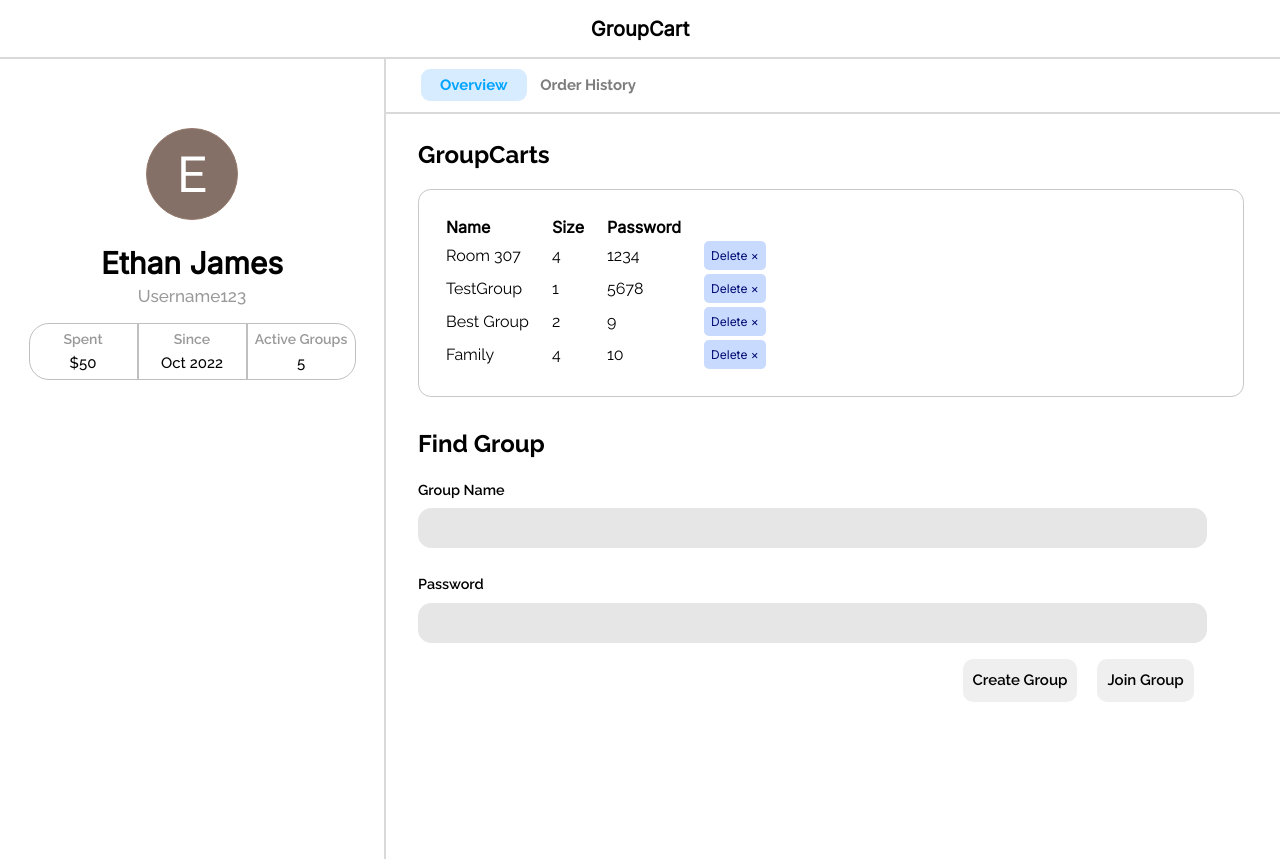
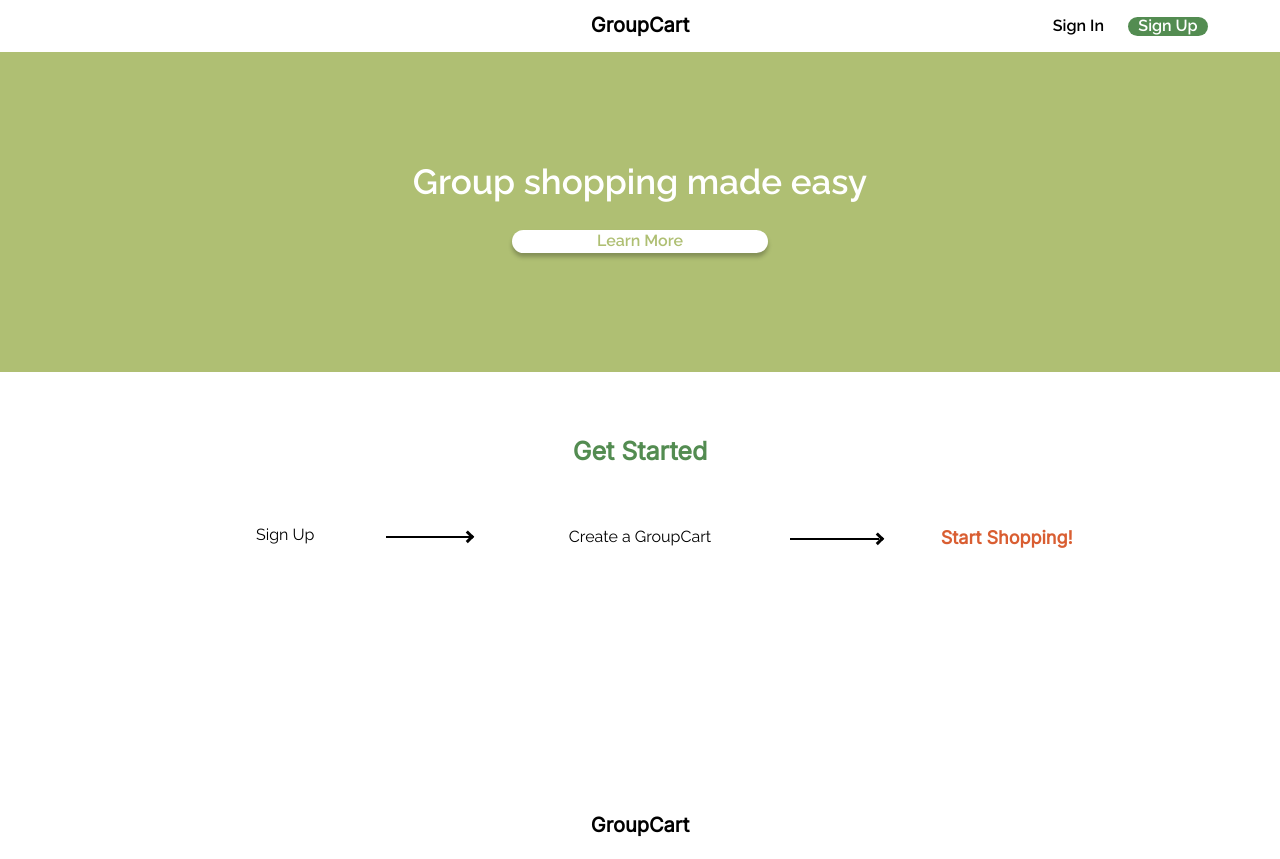
Before and after one commit to ethanoutangoun/groupcart, a React (Create React App) app in the folder frontend/: page / in a window 1280 px wide. Built offline with nearby package versions, Linux system fonts and the light colour scheme.

Commit message:
splash-page routing and css completed

```diff
--- a/frontend/package.json
+++ b/frontend/package.json
@@ -8,6 +8,7 @@
     "@testing-library/user-event": "^13.5.0",
     "react": "^18.2.0",
     "react-dom": "^18.2.0",
+    "react-router-dom": "^6.4.3",
     "react-scripts": "5.0.1",
     "web-vitals": "^2.1.4"
   },
--- a/frontend/src/App.css
+++ b/frontend/src/App.css
@@ -1,135 +1,193 @@
+.page {
+  height: 100vh;
+}
+
+h1{
+  text-align:center;
+  color: black;
+  font-family: 'Inter', sans-serif;
+  font-weight: 600;
+  font-size: 20px;
+}
+
+h2{
+  color: white;
+  font-family: 'Raleway';
+  font-weight: 600;
+  font-size: 35px;
+}
+
+h3{
+  color: #AFBF73;
+  font-family: 'Raleway';
+  font-weight: 600;
+  font-size: 16px;
+  padding-top: .05em;
+}
+
+h4{
+  color: white;
+  font-family: 'Inter', sans-serif;
+  font-weight: 600;
+  font-size: 15px;
+}
+
+h5{
+  color: black;
+  font-family: 'Inter', sans-serif;
+  font-weight: 600;
+  font-size: 15px;
+}
+
+h6{
+  color: #538C51;
+  font-family: 'Inter', sans-serif;
+  font-weight: 600;
+  font-size: 25px;
+}
+
+h8{
+  color: #D95E32;
+  font-family: 'Inter', sans-serif;
+  font-weight: 600;
+  font-size: 18px;
+}
+
+.sign-in-up{
+  margin-top: -35px;
+  margin-left: 70%
+}
+.sign-in-up li{
+  display: inline-block;
+  padding-left: 10%;
+}
+
+.sign-in-style{
+  font-family: 'Raleway';
+  font-style: normal;
+  font-weight: 600;
+  font-size: 16px;
+  color: #000000;
+  text-decoration: none;
+}
+
+.sign-up-style{
+  font-family: 'Raleway';
+  font-style: normal;
+  font-weight: 600;
+  font-size: 16px;
+  color: white;
+  text-decoration: none;
+}
+
+.learn-more{
+  text-align: center;
+  margin-right: 40px;
+}
+
+.learn-more li{
+  display: inline-block;
+}
+
+.learn-more-style{
+  color: #AFBF73;;
+  font-family: 'Raleway';
+  font-weight: 600;
+  font-size: 16px;
+  text-decoration: none;
+}
+
 
 .app-block{
-  position: absolute;
-  width: 1440px;
-  height: 445px;
-  left: 0px;
-  top: 84px;
+  margin-top: .2em;
+  width: 100%;
+  height: 20em;
+  text-align: center;
+  background: #AFBF73;
+}
 
+.app-block-slogan-wrapper{
+  margin-top: .2em;
+  padding-top: 5em;
+  width: 100%;
+  text-align: center;
   background: #AFBF73;
 }
 
 .app-header-block{
-  position: absolute;
-  width: 1440px;
-  height: 84px;
-  left: 0px;
-  top: 0px;
+  margin-bottom: 1em;
+  width: 100%;
+  text-align: center;
+}
 
-  background: #FFFFFF;
+.app-header-block {
+  margin-bottom: 1em;
+  width: 100%;
+}
+
+.app-header-block li{
+  display: inline-block;
+}
+
+.app-bottom-block{
+  margin-top: 17em;
+  width: 100%;
+  text-align: center;
+  background: white;
 }
 
 .app-sign-in-text{
   /* Sign In btn */
-  position: absolute;
-  width: 72px;
-  height: 21px;
-  left: 1141px;
-  top: 35px;
-
+  margin-left: 58%;
+  margin-top: -1.2em;
   font-family: 'Raleway';
   font-style: normal;
   font-weight: 600;
-  font-size: 20px;
-  line-height: 23px;
-
+  font-size: 16px;
   color: #000000;
 }
 
 .app-sign-up-button{
   /* Sign Up btn */
-  position: absolute;
-  width: 143px;
-  height: 47px;
-  left: 1245px;
-  top: 24px;
+  width: 5em;
+  height: 1.2em;
+  margin-left: 88.15%;
+  margin-top: -2.1em;
+
+  background: #538C51;
+  border-radius: 25px;
 }
 
-.app-sign-up-text{
-  /* Sign Up */
-  position: absolute;
-  width: 104px;
-  height: 36px;
-  left: 1277px;
-  top: 35px;
 
+.app-slogan-text{
+  /* Group shopping made easy */
   font-family: 'Raleway';
   font-style: normal;
   font-weight: 600;
-  font-size: 20px;
-  line-height: 23px;
-
-  color: #FFFFFF;
-}
-
-.app-title-text{
-  /* Title */
-  position: absolute;
-  width: 158px;
-  height: 44px;
-  left: 636px;
-  top: 27px;
-
-  font-family: 'Inter';
-  font-style: normal;
-  font-weight: 400;
-  font-size: 30px;
-  line-height: 36px;
-
-  color: #000000;
-}
-
-.app-menu-button{
-  /* Menu btn */
-  position: absolute;
-  width: 23px;
-  height: 20px;
-  left: 29px;
-  top: 29px;
-}
-
-.app-slogan-text{
-  /* Group shopping made easy */
-  position: absolute;
-  width: 670px;
-  height: 65px;
-  left: 389px;
-  top: 199px;
-
-  font-family: 'Raleway';
-  font-style: normal;
-  font-weight: 600;
-  font-size: 48px;
+  font-size: 32px;
   line-height: 56px;
-
   color: #FFFFFF;
 }
 
 .app-learn-more-button{
-  /* Create Account btn */
-  position: absolute;
-  width: 294px;
-  height: 63px;
-  left: 573px;
-  top: 301px;
+  /* Learn More */
+  width: 20%;
+  height: 7%;
+  margin-left: 40%;
+  margin-top: -36px;
+
+  background: #FFFFFF;
+  box-shadow: 0px 4px 4px rgba(0, 0, 0, 0.25);
+  border-radius: 50px;
 }
 
-.app-learn-more-text{
-  /* Learn More */
-  position: absolute;
-  width: 149px;
-  height: 27px;
-  left: 650px;
-  top: 319px;
-
-  font-family: 'Raleway';
-  font-style: normal;
-  font-weight: 600;
-  font-size: 26px;
-  line-height: 31px;
-
-  color: #538C51;
+/*
+.app-learn-more-button:hover {
+  transition: 0.1s;
+  color: #04A5FF;
+  background-color:rgba(215,236,255,255);
 }
+*/
 
 .app-background{
   background: #F5F5F5;
@@ -137,144 +195,70 @@
 
 .app-how-it-works-text{
   /* How it works */
-  position: absolute;
-  width: 249px;
-  height: 77px;
-  left: 600px;
-  top: 566px;
-
-  font-family: 'Raleway';
-  font-style: normal;
-  font-weight: 600;
-  font-size: 40px;
-  line-height: 47px;
-
-  color: #538C51;
+  margin-top: -13em;
+  text-align: center;
 }
 
 .app-how-it-works-subtext1{
   /* Sign Up */
-  position: absolute;
-  width: 123px;
-  height: 44px;
-  left: 266px;
-  top: 735px;
-
-  font-family: 'Raleway';
-  font-style: normal;
-  font-weight: 600;
-  font-size: 25px;
-  line-height: 29px;
-
-  color: #000000;
+  margin-top: 1em;
+  text-align: left;
+  margin-left: 20%;
 }
 
 .app-how-it-works-arrow1{
   /* Arrow 1 */
   box-sizing: border-box;
+  margin-top: -.5em;
+  margin-left: -33%;
 
-  position: absolute;
-  width: 144px;
-  height: 0px;
-  left: 411px;
-  top: 751px;
+  border: 1px solid #000000;
+  transform: matrix(.05, 0, 0, -1, 0, 0);
+}
 
-  border: 3px solid #000000;
-  transform: matrix(1, 0, 0, -1, 0, 0);
+.arrow {
+  /* Arrow Head */
+  margin-bottom: 5em;
+  margin-left: -26%;
+  border: solid black;
+  border-width: 0 3px 3px 0;
+  display: inline-block;
+  padding: 3px;
+  transform: rotate(-45deg) translate(0, -1em);
+  -webkit-transform: rotate(-45deg) translate(0, -.5em);
 }
 
 .app-how-it-works-subtext2{
   /* Create a GroupCart */
-  position: absolute;
-  width: 321px;
-  height: 44px;
-  left: 607px;
-  top: 737px;
-
-  font-family: 'Raleway';
-  font-style: normal;
-  font-weight: 600;
-  font-size: 25px;
-  line-height: 29px;
-
-  color: #000000;
+  margin-top: -6.5em;
+  margin-left: 0%;
 }
 
 .app-how-it-works-arrow2{
-  /* Arrow 2 */
+  /* Arrow 1 */
   box-sizing: border-box;
+  margin-top: -.5em;
+  margin-left: 30.5%;
+  padding-left: .3em;
+  border: 1px solid #000000;
+  transform: matrix(.1, 0, 0, -1, 0, 0);
+}
 
-  position: absolute;
-  width: 113px;
-  height: 0px;
-  left: 871px;
-  top: 751px;
-
-  border: 3px solid #000000;
-  transform: matrix(1, 0, 0, -1, 0, 0);
+.arrow2 {
+  /* Arrow Head */
+  margin-bottom: 5em;
+  margin-left: 38%;
+  border: solid black;
+  border-width: 0 3px 3px 0;
+  display: inline-block;
+  padding: 3px;
+  transform: rotate(-45deg) translate(0, -1em);
+  -webkit-transform: rotate(-45deg) translate(0, -.5em);
 }
 
 .app-how-it-works-subtext3{
   /* Start Shopping! */
-  position: absolute;
-  width: 203px;
-  height: 44px;
-  left: 1030px;
-  top: 736px;
-
-  font-family: 'Raleway';
-  font-style: normal;
-  font-weight: 600;
-  font-size: 25px;
-  line-height: 29px;
-
-  color: #D95E32;
+  margin-top: -6.6em;
+  text-align: left;
+  margin-left: 73.5%;
 }
-
-
-
-
-
-
-
-
-
-
-.App {
-  text-align: center;
-}
-
-.App-logo {
-  height: 40vmin;
-  pointer-events: none;
-}
-
-@media (prefers-reduced-motion: no-preference) {
-  .App-logo {
-    animation: App-logo-spin infinite 20s linear;
-  }
-}
-
-.App-header {
-  background-color: #282c34;
-  min-height: 100vh;
-  display: flex;
-  flex-direction: column;
-  align-items: center;
-  justify-content: center;
-  font-size: calc(10px + 2vmin);
-  color: white;
-}
-
-.App-link {
-  color: #61dafb;
-}
-
-@keyframes App-logo-spin {
-  from {
-    transform: rotate(0deg);
-  }
-  to {
-    transform: rotate(360deg);
-  }
-}
--- a/frontend/src/App.js
+++ b/frontend/src/App.js
@@ -1,69 +1,121 @@
-import logo from './logo.svg';
-import axios from 'axios'
+
 import './App.css';
 import React, { useState, useEffect } from 'react'
-import { Link, Route, Routes, useNavigate } from 'react-router-dom'
-import signIn from "./components/signIn";
-import signUp from "./components/signUp";
-import learnMore from "./components/learnMore";
+import { Link, NavLink, Route, Routes, useNavigate } from 'react-router-dom'
+import signIn from "./components/sign-in";
+import signUp from "./components/sign-up";
+import learnMore from "./components/learn-more";
+//import styled from "styled-components";
+
 
 
 function App() {
   const navigate = useNavigate()
 
-  return (
-    <div className="App">
+ /* const StyledLink = styled(Link)`
+  color: Blue;
+  text-decoration: none;
+  margin: 1rem;
+  position: relative;
+`;
+//<li><StyledLink to='/sign-in'>Sign In</StyledLink></li>
+
           <nav>
             <ul>
               <li><Link to='/sign-in'>Sign In</Link></li>
+            </ul>
+          </nav>
+
+        <div className="app-learn-more-button">
+          <h3>Learn More</h3>
+        </div>
+
+
+
+                <nav>
+          <ul className='sign-in-up'>
+            <li><Link to='/sign-in'>Sign In</Link></li>
             <li><Link to='/sign-up'>Sign Up</Link></li>
+          </ul>
+        </nav>
+        <nav>
+          <ul className='learn-more'>
             <li><Link to='/learn-more'>Learn More</Link></li>
           </ul>
         </nav>
+*/
+
+
+  return (
+    <><div class="page">
+      <div className='app-header-block'>
+          <li><h1>GroupCart</h1></li>
+          <nav>
+            <ul className='sign-in-up'>
+              <li><NavLink className='sign-in-style' to='/sign-in'>Sign In</NavLink></li>
+              <li><NavLink className='sign-up-style' to='/sign-up'>Sign Up</NavLink></li>
+            </ul>
+          </nav>
+        <div className='app-sign-up-button'>
+        </div>
+      </div>
+
+      <div class="app-block">
+        <div class='app-block-slogan-wrapper'>
+          <h2>Group shopping made easy</h2>
+        </div>
+        <nav>
+          <ul className='learn-more'>
+            <li><NavLink className='learn-more-style' to='/learn-more'>Learn More</NavLink></li>
+          </ul>
+        </nav>
+        <div className="app-learn-more-button">
+        </div>
+      </div>
+
+      <div class="app-bottom-block">
+        <div className="app-how-it-works-text">
+          <h6>Get Started</h6>
+        </div>
+        <div className="app-how-it-works-subtext1">
+          <h7>Sign Up</h7>
+        </div>
+        <div className="app-how-it-works-arrow1">
+        </div>
+        <div className="arrow">
+        </div>
+        <div className="app-how-it-works-subtext2">
+          <h7>Create a GroupCart</h7>
+        </div>
+        <div className="app-how-it-works-arrow2">
+        </div>
+        <div className="arrow2">
+        </div>
+        <div className="app-how-it-works-subtext3">
+          <h8>Start Shopping!</h8>
+        </div>
+      </div>
+
+
+    </div>
+      <div>
         <Routes>
           <Route
             path='/'
-          element={
-            <h1>GroupCart</h1>
-          }
-        />
+            element={<h1>GroupCart</h1>} />
           <Route
             path='/sign-in'
-          component={signIn}
-        />
+            component={signIn} />
           <Route
             path='/sign-up'
-          component={signUp}
-        />
+            component={signUp} />
           <Route
             path='/learn-more'
-          component={learnMore}
-        />
+            component={learnMore} />
         </Routes>
-    </div>
+      </div></>
+
   );
 }
 
 export default App;
-
-
-/*
-return (
-  <div className="App">
-    <header className="App-header">
-      <img src={logo} className="App-logo" alt="logo" />
-      <p>
-        Edit <code>src/App.js</code> and save to reload.
-      </p>
-      <a
-        className="App-link"
-        href="https://reactjs.org"
-        target="_blank"
-        rel="noopener noreferrer"
-      >
-        Learn React
-      </a>
-    </header>
-  </div>
-);
-*/
--- a/frontend/src/index.js
+++ b/frontend/src/index.js
@@ -1,7 +1,15 @@
 import React from 'react';
 import ReactDOM from 'react-dom';
 import './index.css'
+import { BrowserRouter } from 'react-router-dom'
 
-import Profile from "./ProfilePage/Profile";
+//import Profile from "./ProfilePage/Profile";
+import App from "./App";
+//ReactDOM.render(<Profile />, document.getElementById('root'));
 
-ReactDOM.render(<Profile />, document.getElementById('root'));
+const root = ReactDOM.createRoot(document.getElementById("root"));
+root.render(
+    <BrowserRouter>
+        <App />
+    </BrowserRouter>
+)
```
Also changed, not shown: 1 other file (tests, documents, lock files or other folders). Lines whose indentation alone changed are shown as unchanged.
